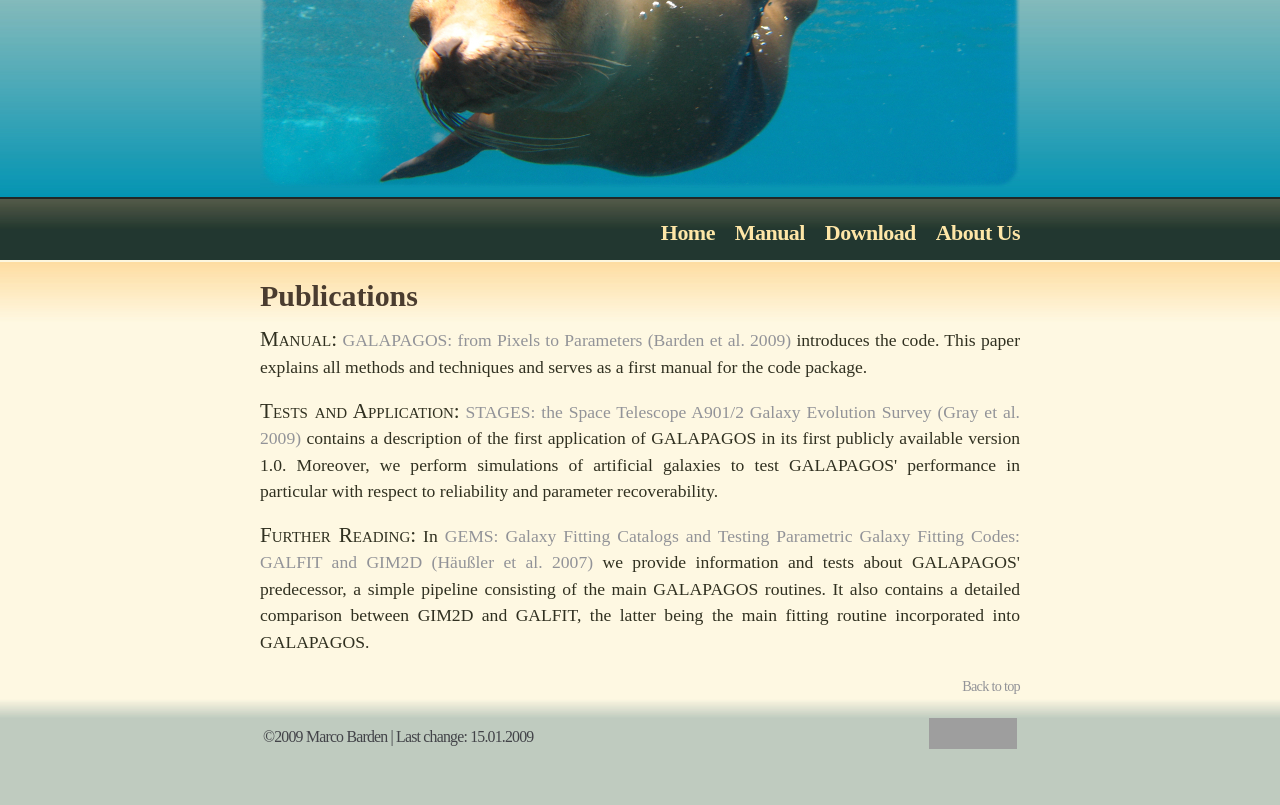
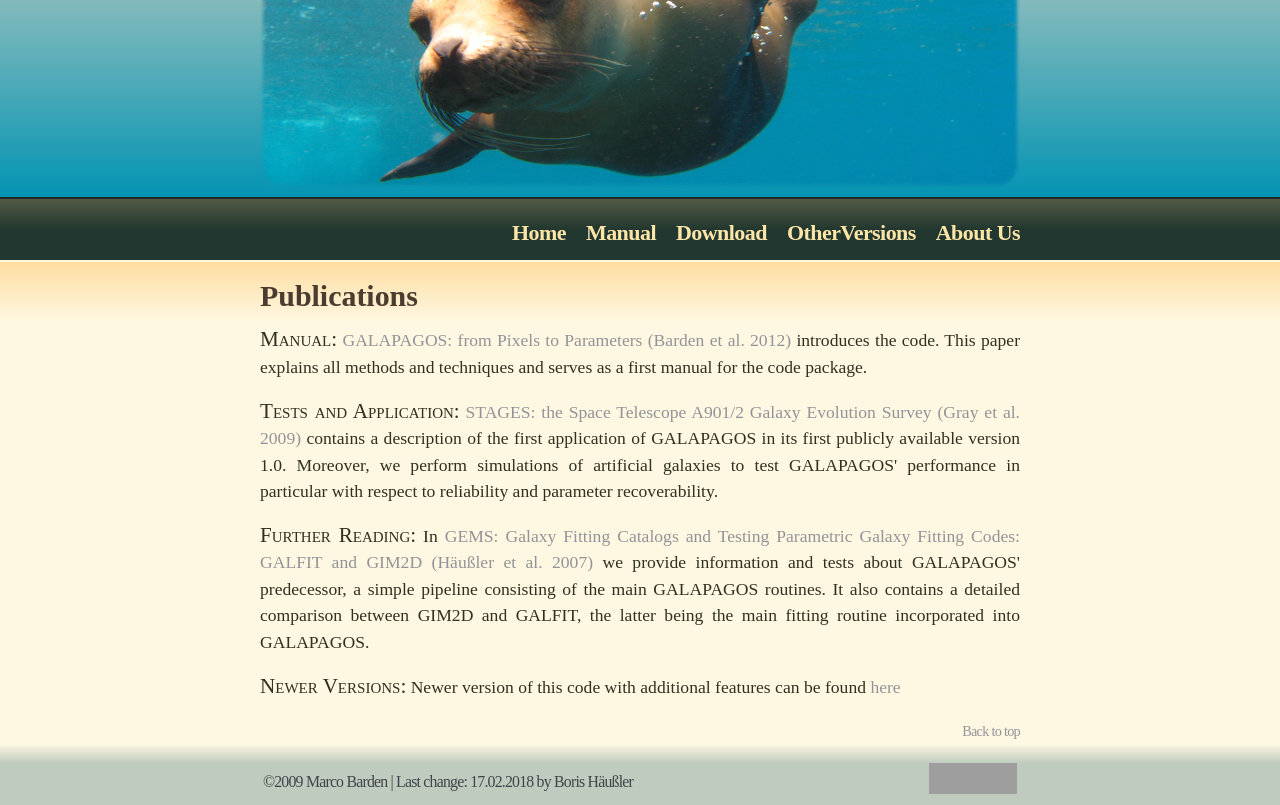
Before and after one commit to BorisHaeussler/galapagos_v1, a plain HTML site: page manual.html in a window 1280 px wide. Shown: the part 92-897 px from the top of the page. Before the commit the page ends 852 px from the top, so only its background shows below. Drawn offline with Linux system fonts and the light colour scheme; grey boxes are pictures that could not be loaded.

Commit message:
Update manual.html
updates content and link to newer versions

```diff
--- a/manual.html
+++ b/manual.html
@@ -23,17 +23,20 @@
 <a class="main_menu" href="manual.html">Manual</a>
 <!--<a id="main_menu" href="howto.html">Howto</a>-->
 <a class="main_menu" href="download.html">Download</a>
+<a class="main_menu" href="otherversions.html">OtherVersions</a>
 <a class="main_menu" href="contact.html">About Us</a>
 </div><!--end main menu-->
 
 
 <h1 class="no_top">Publications</h1>
 
-<p class="main_text"><span class="capitals">Manual:</span> <a href="data/galapagos.pdf">GALAPAGOS: from Pixels to Parameters (Barden et al. 2009)</a> introduces the code. This paper explains all methods and techniques and serves as a first manual for the code package.</p>
+<p class="main_text"><span class="capitals">Manual:</span> <a href="data/galapagos.pdf">GALAPAGOS: from Pixels to Parameters (Barden et al. 2012)</a> introduces the code. This paper explains all methods and techniques and serves as a first manual for the code package.</p>
 
 <p class="main_text"><span class="capitals">Tests and Application:</span> <a href="data/stages-data-paper.pdf">STAGES: the Space Telescope A901/2 Galaxy Evolution Survey (Gray et al. 2009)</a> contains a description of the first application of GALAPAGOS in its first publicly available version 1.0. Moreover, we perform simulations of artificial galaxies to test GALAPAGOS' performance in particular with respect to reliability and parameter recoverability.</p>
 
 <p class="main_text"><span class="capitals">Further Reading:</span> In <a href="data/gems-fitting.pdf">GEMS: Galaxy Fitting Catalogs and Testing Parametric Galaxy Fitting Codes: GALFIT and GIM2D (H&auml;u&szlig;ler et al. 2007)</a> we provide information and tests about GALAPAGOS' predecessor, a simple pipeline consisting of the main GALAPAGOS routines. It also contains a detailed comparison between GIM2D and GALFIT, the latter being the main fitting routine incorporated into GALAPAGOS.</p>
+
+<p class="main_text"><span class="capitals">Newer Versions:</span> Newer version of this code with additional features can be found <a class="main_menu" href="otherversions.html">here</a></p>
 
 <div class="to_top"><a class="to_top" href="#main_menu">Back to top</a></div>
 
@@ -44,7 +47,7 @@
 <div id="footer" class="footer_bg_manual manual_bg"><!--begin footer-->
 <table class="footer"><tbody>
 <tr>
-  <td>&copy;2009 Marco Barden &#124; Last change: 15.01.2009</td>
+  <td>&copy;2009 Marco Barden &#124; Last change: 17.02.2018 by Boris H&auml;u&szlig;ler</td>
   <td style="text-align:right">
 <!--<a href="http://validator.w3.org/check/referer">XHTML 1.0 Strict</a> &#124;-->
 <!--<a href="http://jigsaw.w3.org/css-validator/validator?uri=http://www.css4you.de/css/standard.css">CSS 2.1</a>-->
```
